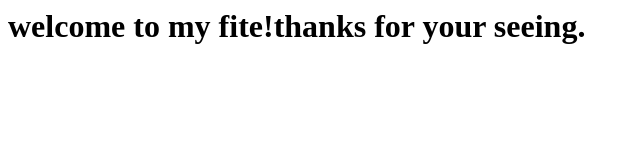
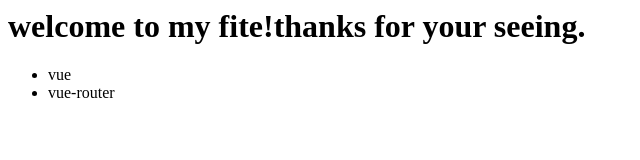
Before and after one commit to casvaer/casvaer.github.com, a plain HTML site: page index.html in a window 1280 px wide. Shown: the whole page, without its empty margins (0-640 px from the left). Drawn offline with Linux system fonts and the light colour scheme.

Commit message:
Update index.html

```diff
--- a/index.html
+++ b/index.html
@@ -1 +1,5 @@
 <h1>welcome to my fite!thanks for your seeing.</h1>
+<ul>
+  <li>vue</li>
+  <li>vue-router</li>
+</ul>
```
